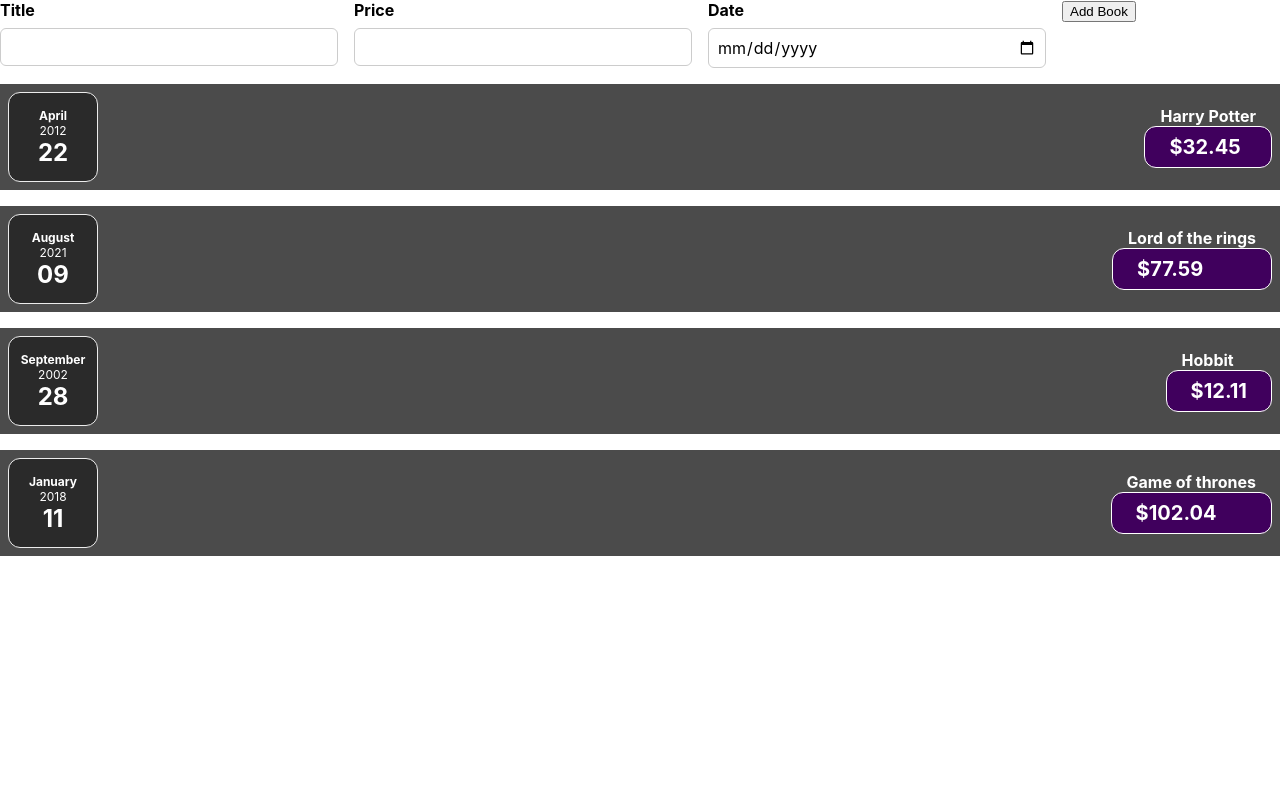
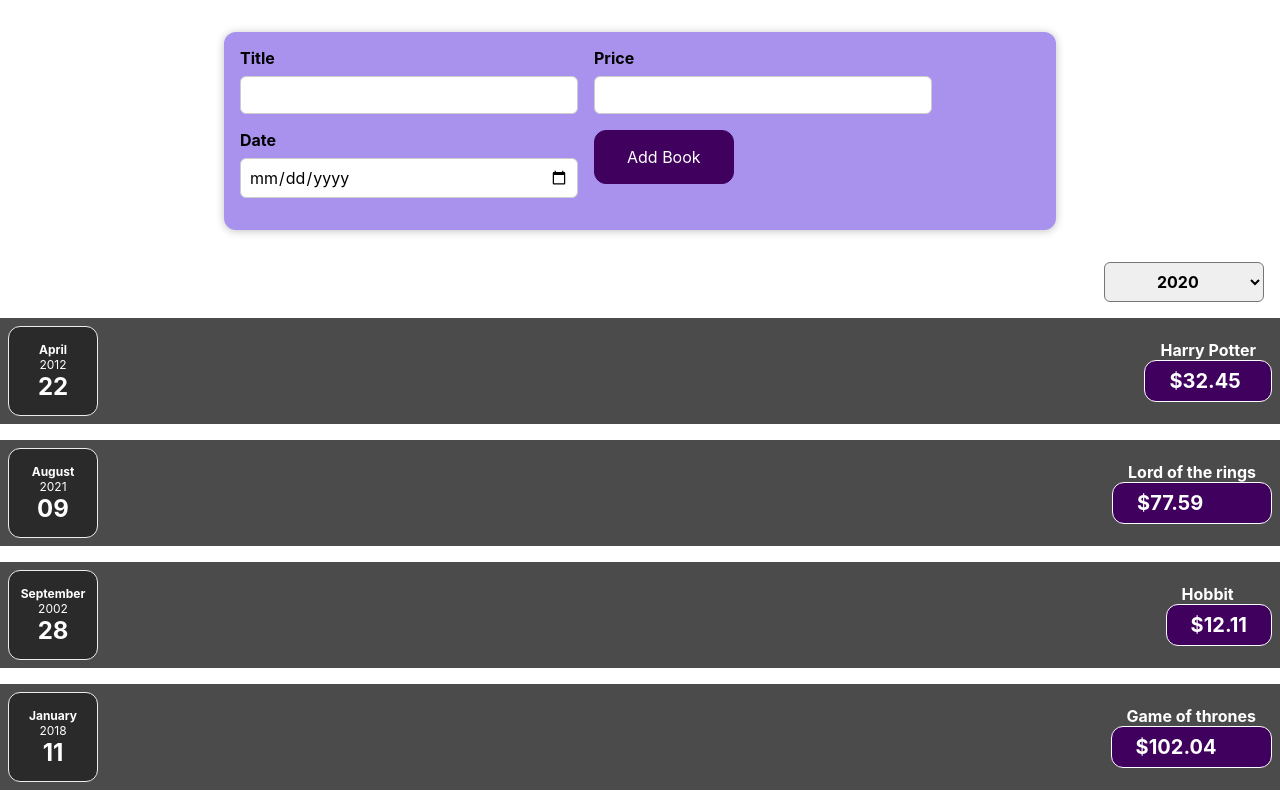
Before and after one commit to PanosZacharatos/Books, a React (Create React App) app: page / in a window 1280 px wide. Built offline with nearby package versions, Linux system fonts and the light colour scheme.

Commit message:
Lift state up and create a dropdown

```diff
--- a/src/App.css
+++ /dev/null
@@ -1,38 +0,0 @@
-.App {
-  text-align: center;
-}
-
-.App-logo {
-  height: 40vmin;
-  pointer-events: none;
-}
-
-@media (prefers-reduced-motion: no-preference) {
-  .App-logo {
-    animation: App-logo-spin infinite 20s linear;
-  }
-}
-
-.App-header {
-  background-color: #282c34;
-  min-height: 100vh;
-  display: flex;
-  flex-direction: column;
-  align-items: center;
-  justify-content: center;
-  font-size: calc(10px + 2vmin);
-  color: white;
-}
-
-.App-link {
-  color: #61dafb;
-}
-
-@keyframes App-logo-spin {
-  from {
-    transform: rotate(0deg);
-  }
-  to {
-    transform: rotate(360deg);
-  }
-}
--- a/src/App.js
+++ b/src/App.js
@@ -1,4 +1,4 @@
-//import './App.css';
+
 import Book from "./BookComponents/Book";
 import NewBook from "./BookComponents/NewBook";
 
@@ -29,9 +29,14 @@
       price: 102.04
     }
   ];
+
+  const addNewBook = (bookData) => {
+    console.log(bookData);
+  };
+
   return (
     <div className="App">
-      <NewBook />
+      <NewBook onAddNewBook={addNewBook} />
       <Book books={books} />
     </div>
   );
--- a/src/BookComponents/Book.js
+++ b/src/BookComponents/Book.js
@@ -1,9 +1,18 @@
 import React from 'react'
 import BookItem from "./Bookitem";
+import BookFilter from './BookFilter';
 
 function Book(props) {
+
+
+
+    const onChangeFilter = (givenYear) => {
+      console.log(givenYear);
+    }
+
     return (
       <div>
+        <BookFilter onChangeFilter={onChangeFilter} />
         <BookItem date={props.books[0].date} title={props.books[0].title} price={props.books[0].price} />
         <BookItem date={props.books[1].date} title={props.books[1].title} price={props.books[1].price} />
         <BookItem date={props.books[2].date} title={props.books[2].title} price={props.books[2].price} />
--- /dev/null
+++ b/src/BookComponents/BookFilter.css
@@ -0,0 +1,24 @@
+.filters {
+  color: white;
+  padding: 0 1rem;
+}
+
+.filter {
+  display: flex;
+  width: 100%;
+  align-items: center;
+  justify-content: space-between;
+  margin: 1rem 0;
+}
+
+.filters label {
+  font-weight: bold;
+  margin-bottom: 0.5rem;
+}
+
+.filters select {
+  font: inherit;
+  padding: 0.5rem 3rem;
+  font-weight: bold;
+  border-radius: 6px;
+}
--- /dev/null
+++ b/src/BookComponents/BookFilter.js
@@ -0,0 +1,28 @@
+import React,{useState} from 'react';
+import './BookFilter.css';
+
+function BookFilter(props) {
+
+    const [year,setYear] = useState(2020)
+
+    const handleChange = (e) =>{
+        props.onChangeFilter(e.target.value);
+        setYear(e.target.value);
+    }
+
+    return (
+        <div className="filters">
+            <div className="filter">
+                <label>Filtered By Year</label>
+                <select value={year} onChange={handleChange}>
+                    <option value='2018'>2018</option>
+                    <option value='2019'>2019</option>
+                    <option value='2020'>2020</option>
+                    <option value='2021'>2021</option>
+                </select>
+            </div>
+        </div>
+    )
+}
+
+export default BookFilter;
--- a/src/BookComponents/BookForm.js
+++ b/src/BookComponents/BookForm.js
@@ -1,7 +1,7 @@
 import React,{useState} from 'react';
 import './BookForm.css';
 
-function BookForm() {
+function BookForm(props) {
     const [title,setTitle] = useState('');
     const [price,setPrice] = useState('');
     const [date,setDate] = useState('');
@@ -31,6 +31,7 @@
         setPrice('');
         setDate('');
         //console.log(bookData);
+        props.onSaveBookData(bookData);
     };
 
     return (
--- a/src/BookComponents/NewBook.css
+++ b/src/BookComponents/NewBook.css
@@ -0,0 +1,38 @@
+.new_book_add {
+  background-color: #a892ee;
+  padding: 1rem;
+  margin: 2rem auto;
+  width: 50rem;
+  max-width: 95%;
+  border-radius: 12px;
+  text-align: center;
+  box-shadow: 0 1px 8px rgba(0, 0, 0, 0.25);
+}
+
+.new_book_add button {
+  font: inherit;
+  cursor: pointer;
+  padding: 1rem 2rem;
+  border: 1px solid #40005d;
+  background-color: #40005d;
+  color: white;
+  border-radius: 12px;
+  margin-right: 1rem;
+}
+
+.new_book_add button:hover,
+.new_book_add button:active {
+  background-color: #510674;
+  border-color: #510674;
+}
+
+.new_book_add button.alternative {
+  color: #220131;
+  border-color: transparent;
+  background-color: transparent;
+}
+
+.new_book_add button.alternative:hover,
+.new_book_add button.alternative:active {
+  background-color: #ddb3f8;
+}
--- a/src/BookComponents/NewBook.js
+++ b/src/BookComponents/NewBook.js
@@ -1,10 +1,19 @@
 import React from 'react';
 import BookForm from './BookForm';
+import './NewBook.css';
 
-function NewBook() {
+function NewBook(props) {
+    const handleBookData = (bookData) =>{
+        const completedBookData = {
+            ...bookData,
+            id: 'b' + (Math.random()*10).toString()
+        };
+        props.onAddNewBook(completedBookData);
+    };
+
     return (
-        <div>
-            <BookForm />
+        <div className="new_book_add">
+            <BookForm onSaveBookData={handleBookData} />
         </div>
     )
 }
```
